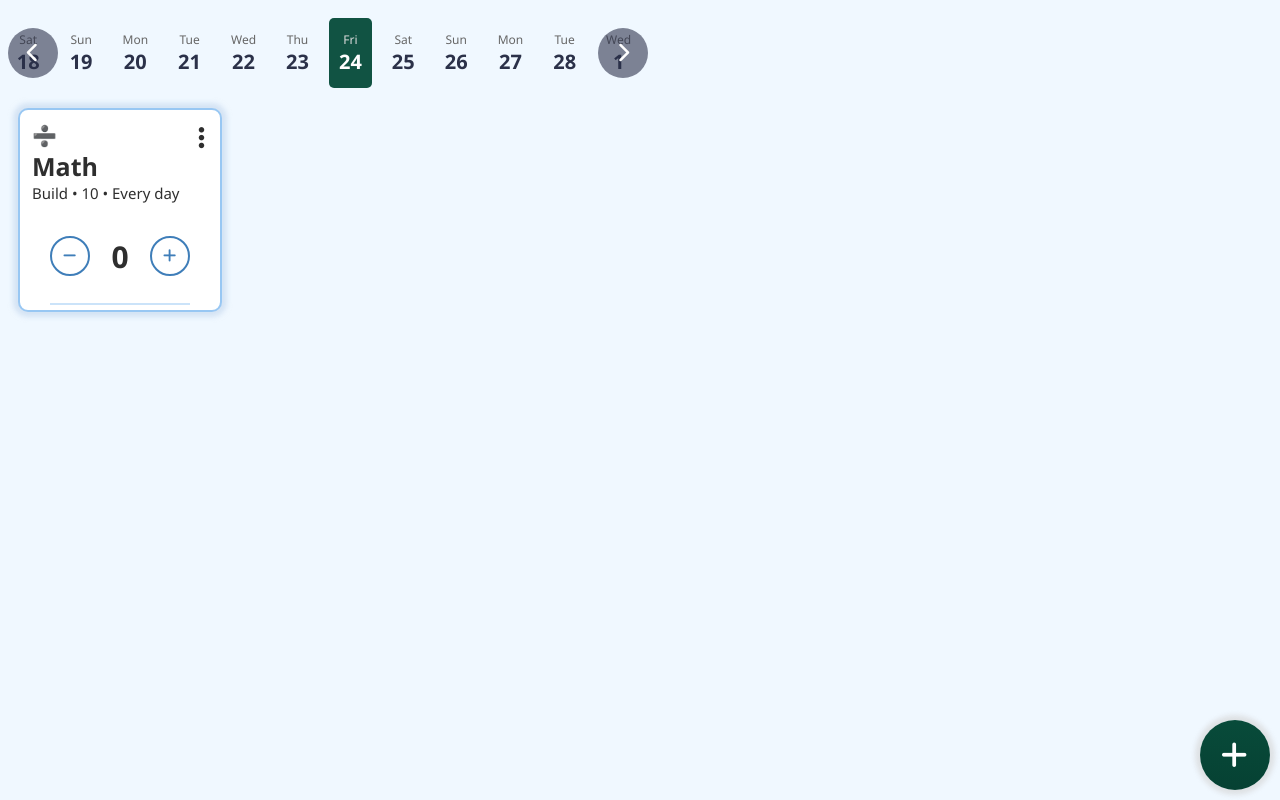
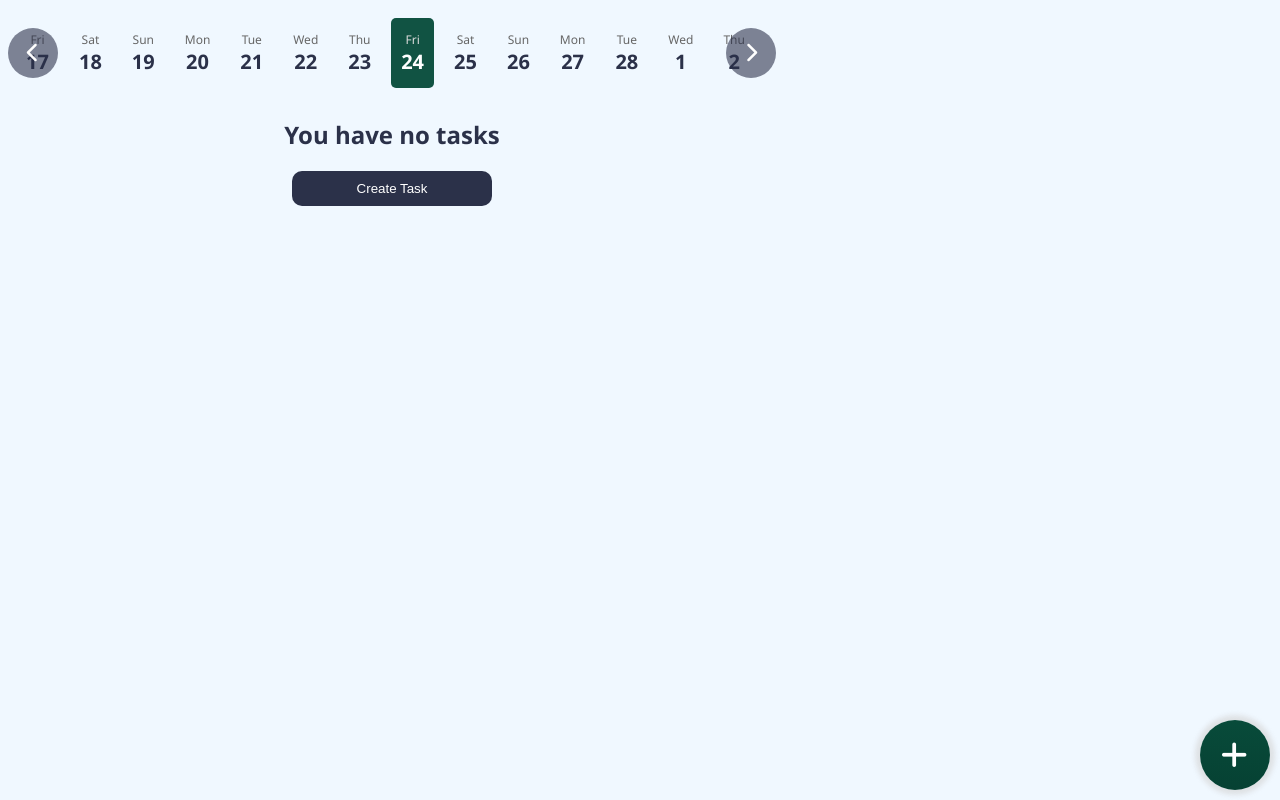
Before and after one commit to eti-iniER/webtasks, a React (Vite) app: page / in a window 1280 px wide. Built offline with nearby package versions, Linux system fonts and the light colour scheme.

Commit message:
Centered calendar component

```diff
--- a/src/App.jsx
+++ b/src/App.jsx
@@ -8,21 +8,21 @@ import Calendar from "./components/Calendar";
 import { useState } from "react";
 
 let tasks = [
-  {
-    name: "Math",
-    description: "Build • 10 • Every day",
-    type: "Counter",
-    theme: "blue",
-    goal: 10,
-    emoji: "➗",
-  },
+  // {
+  //   name: "Math",
+  //   description: "Build • 10 • Every day",
+  //   type: "Counter",
+  //   theme: "blue",
+  //   goal: 10,
+  //   emoji: "➗",
+  // },
 ];
 
 function App() {
   const [menuState, setMenuState] = useState("none");
   const [sideBarDisplayState, setSideBarDisplayState] = useState("none");
-  const [currentTask, setCurrentTask] = useState(tasks[0]);
-  const [visibleTasks, setvisibleTasks] = useState(tasks);
+  const [currentTask, setCurrentTask] = useState(null);
+  const [visibleTasks, setvisibleTasks] = useState([]);
 
   const toggleMenu = () => {
     if (menuState === "flex") {
@@ -53,12 +53,12 @@ function App() {
     setvisibleTasks([...visibleTasks, taskData]);
   }
 
-  console.log("Visible tasks are:");
-  console.log(visibleTasks);
   let allTasks = [];
 
 
   for (let i = 0; i < visibleTasks.length; i++) {
+    console.log(visibleTasks.length);
+    console.log("Visible tasks is running");
     let thisTask = <TaskItem data={visibleTasks[i]} menu={showMenu} key={i} />;
     allTasks.push(thisTask);
   }
@@ -66,12 +66,12 @@ function App() {
   return (
     <div className="App">
       <Calendar />
-      <TaskGrid>
-        {[allTasks]}
+      <TaskGrid sideBar={toggleSideBar}>
+        {allTasks}
       </TaskGrid>
 
       <TaskCreateButton toggleCreateMenu={toggleSideBar} />
-      <TaskItemMenu displayState={menuState} task={currentTask} close={toggleMenu} />
+      {currentTask ? <TaskItemMenu displayState={menuState} task={currentTask} close={toggleMenu} /> : ""}
       <SideBar displayState={sideBarDisplayState} close={toggleSideBar} createTask={saveTaskHandler} />
     </div>
   )
--- a/src/components/Calendar.css
+++ b/src/components/Calendar.css
@@ -1,6 +1,6 @@
 .calendar-main-container {
     height: fit-content;
-    width: 50vw;
+    width: 60vw;
     position: relative;
     display: flex;
     justify-content: center;
@@ -10,7 +10,7 @@
 .calendar {
     display: flex;
     flex-direction: row;
-    width: 50vw;
+    width: 60vw;
     overflow-x: hidden;
 }
 
--- a/src/components/Calendar.jsx
+++ b/src/components/Calendar.jsx
@@ -5,22 +5,23 @@ import CalendarDay from "./CalendarDay";
 const Calendar = (props) => {
     const DAY = 86400000;
     const [showResetButton, setShowResetButton] = useState("none");
-    const MAXDAYS = 10;
+    const MAXDAYS = 50;            // Days on either side of the current day!
     let calendar = useRef();
     let days = [];
     let today = new Date();
     let leftScroll = null;
     let rightScroll = null;
 
-    for (let i = -MAXDAYS; i <= MAXDAYS + 1; i++) {
+    for (let i = -MAXDAYS; i <= MAXDAYS; i++) {
         let thisDate = new Date(today.getTime() + (DAY * i));
         let thisDay = <CalendarDay date={thisDate} key={i + 10} isToday={i === 0} />
         days.push(thisDay);
     }
 
     useEffect(() => {
-        // Scrolls the calendar to the current day
-        calendar.current.scrollLeft = 220 * Math.ceil(MAXDAYS / 10);
+        // Centers the calendar to the current day. Magic, actually
+        calendar.current.scrollLeft = (calendar.current.scrollWidth / 2) - 400;
+        console.log(calendar);
     }, []);
 
     const scrollLeft = () => {
--- a/src/components/UI/TaskGrid.css
+++ b/src/components/UI/TaskGrid.css
@@ -1,4 +1,25 @@
 .task-grid {
-    width: 60%;
+    width: 60vw;
     position: relative;
 }
+
+.task-grid__no-tasks {
+    display: flex;
+    flex-direction: column;
+    align-items: center;
+    color: #2b3149;
+}
+
+.task-grid__create-task-button {
+    width: 200px;
+    border: 0px;
+    background-color: #2b3149;
+    color: white;
+    padding: 10px;
+    font-weight: 500;
+    border-radius: 10px;
+}
+
+.task-grid__create-task-button:active {
+    background-color: #1f2333;
+}
--- a/src/components/UI/TaskGrid.jsx
+++ b/src/components/UI/TaskGrid.jsx
@@ -1,10 +1,14 @@
 import "./TaskGrid.css";
 
 const TaskGrid = (props) => {
-
+    console.log(props.children);
     return (
         <div className="task-grid">
-            {props.children}
+            {props.children.length > 0 ? props.children :
+                <div className="task-grid__no-tasks">
+                    <h2>You have no tasks</h2>
+                    <button className="task-grid__create-task-button" onClick={props.sideBar}>Create Task</button>
+                </div>}
         </div>
     )
 }
```
